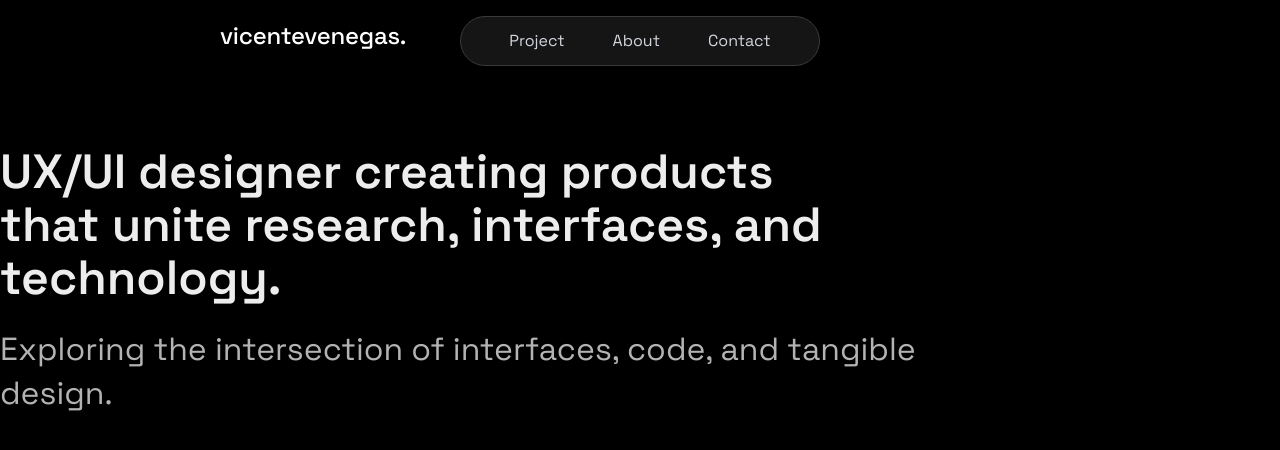
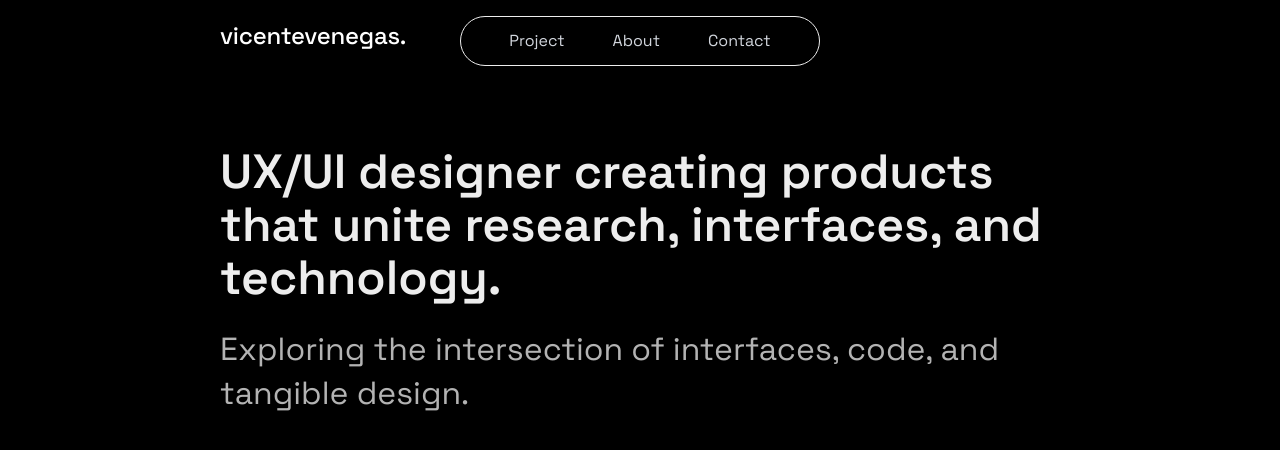
Before and after one commit to leddd/vicentevenegas.xyz, a Next.js app: page / in a window 1280 px wide. Shown: the top 450 px of the page. Built offline with nearby package versions, Linux system fonts and the light colour scheme.

Commit message:
Update globals.css

```diff
--- a/app/globals.css
+++ b/app/globals.css
@@ -2,9 +2,9 @@
 
 /* Minimal reset */
 *, *::before, *::after { box-sizing: border-box; }
-html, body { height: 100%; width: 100%; }
+html, body { height: 100%; }
 body { margin: 0; }
-
+html,
 /* Design tokens */
 :root {
   --background: #000000; /* black */
@@ -18,9 +18,6 @@
   --color-background: var(--background);
   --color-foreground: var(--foreground);
   --font-sans: var(--font-space-grotesk);
-  /* Additional UI colors as Tailwind tokens */
-  --color-surface: #151515;
-  --color-stroke: #3a3a3a;
 }
 
 /* Base */
@@ -31,4 +28,74 @@
     Roboto, Helvetica, Arial, "Apple Color Emoji", "Segoe UI Emoji";
 }
 
-/* No component-level styles; using pure Tailwind utilities. */
+/* Layout helpers */
+.container {
+  padding-left: var(--margin);
+  padding-right: var(--margin);
+}
+
+.grid-6 {
+  display: grid;
+  grid-template-columns: repeat(6, minmax(0, 1fr));
+  column-gap: var(--gutter);
+}
+
+.col-all {
+  grid-column: 1 / -1;
+}
+
+/* Sticky header row with vertical alignment */
+.header-sticky {
+  position: sticky;
+  top: 16px; /* adjust if you want tighter to top */
+  z-index: 50;
+}
+
+.header-row {
+  display: grid;
+  grid-template-columns: repeat(6, minmax(0, 1fr));
+  column-gap: var(--gutter);
+  align-items: center; /* vertical alignment between brand and nav */
+  padding-top: 24px;
+  padding-bottom: 24px;
+  position: relative; /* allow absolute centering for nav */
+}
+
+/* Center nav absolutely within the container */
+.nav-center {
+  position: absolute;
+  left: 50%;
+  transform: translateX(-50%);
+}
+
+/* Brand */
+.brand {
+  font-size: 24px;
+  font-weight: 500;
+  letter-spacing: -0.01em;
+}
+
+/* Nav pill */
+.nav-pill {
+  display: inline-flex;
+  align-items: center;
+  gap: 24px;
+  padding: 10px 18px;
+  background: #151515;
+  border: 1px solid #3a3a3a;
+  border-radius: 9999px;
+  font-size: 16px;
+  font-weight: 300;
+  line-height: 1;
+}
+
+.nav-pill a {
+  color: #ededed;
+  text-decoration: none;
+}
+
+.nav-pill a:hover {
+  opacity: 0.9;
+}
+
+/* Sections should wrap content in `.container` to align with margins */
```
